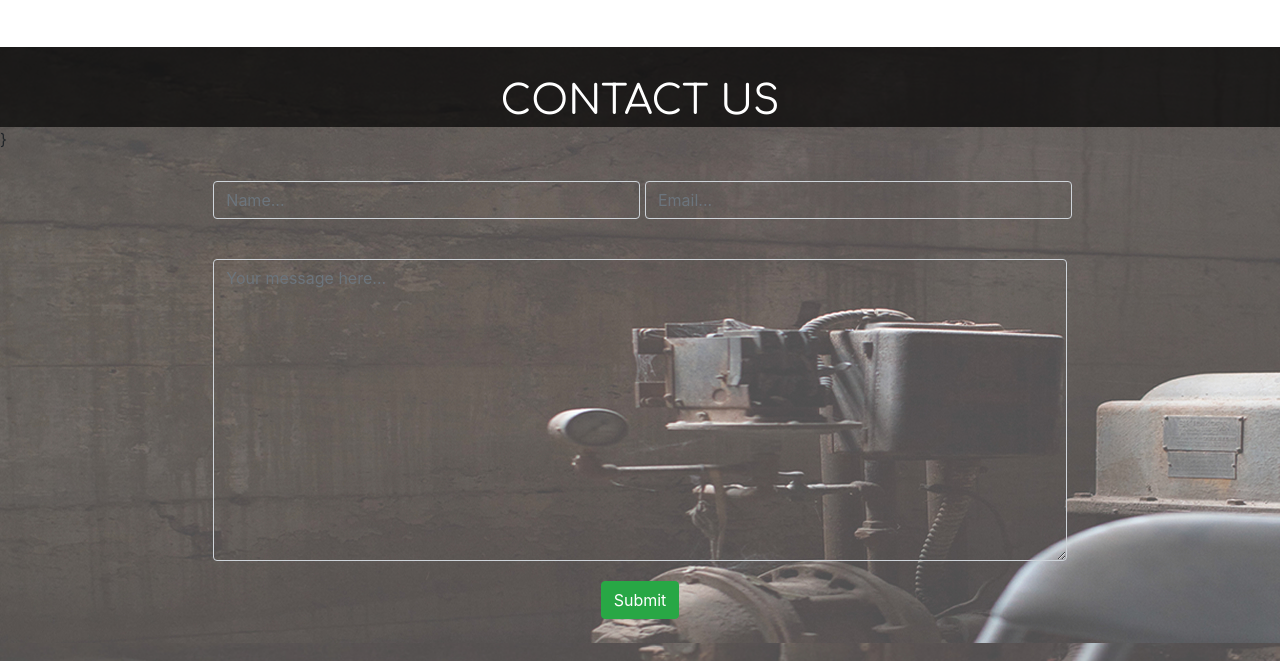
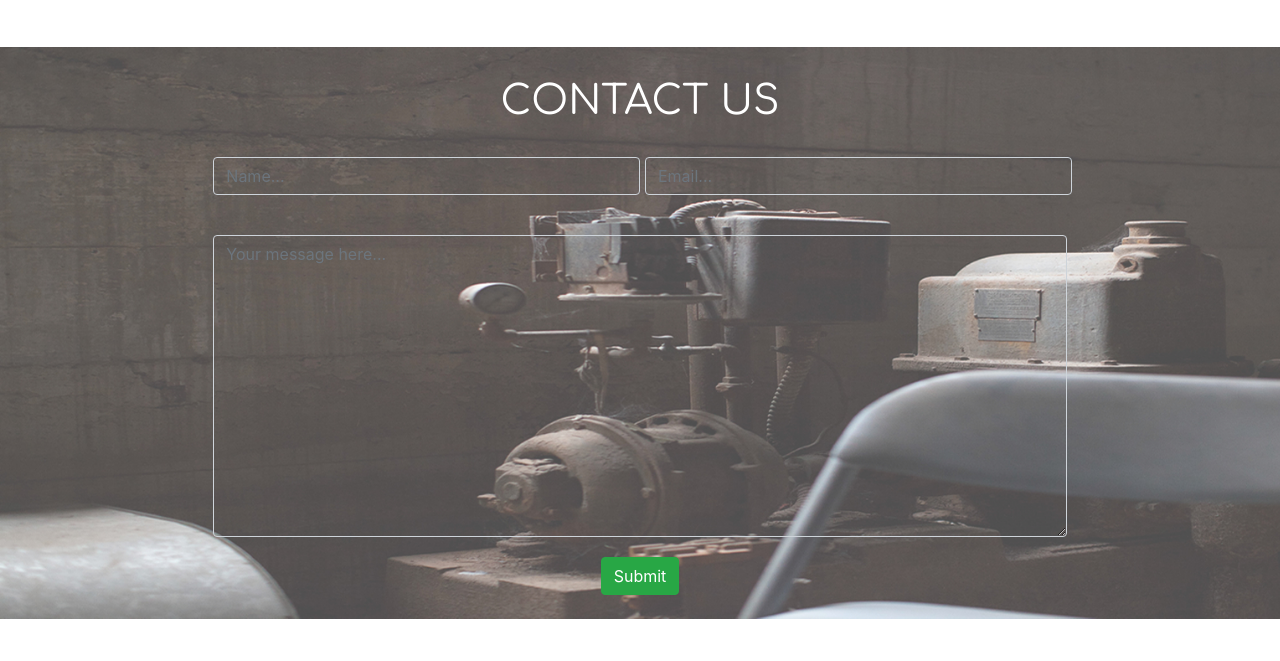
Before and after one commit to GraceOswal/Delani, a plain HTML site: page index.html in a window 1280 px wide. Shown: the part 2020-2681 px from the top of the page. Drawn offline with nearby package versions, Linux system fonts and the light colour scheme; files whose address does not match are found by name.

Commit message:
change css styles

```diff
--- a/css/styles.css
+++ b/css/styles.css
@@ -123,7 +123,8 @@ figcaption {
 }
 
 .contact-overlay {
-    background-color: rgba(0, 0, 0, 0.7);
+    background-image: url("/images/background image/c_image.jpg");
+    background-size: cover;
 }
 
 .form-control {
--- a/index.html
+++ b/index.html
@@ -149,9 +149,6 @@
     <div class="contacts">
         <div class="contact-overlay">
             <h1 class="text-center text-white b-text">CONTACT US</h1><br>
-            <div style = "background-image: url('Delani/images/background image/c_image.jpg');">
-
-            }
             <div class="col-md-12 input">
                 <form id="form">
                     <div class="row">
```
